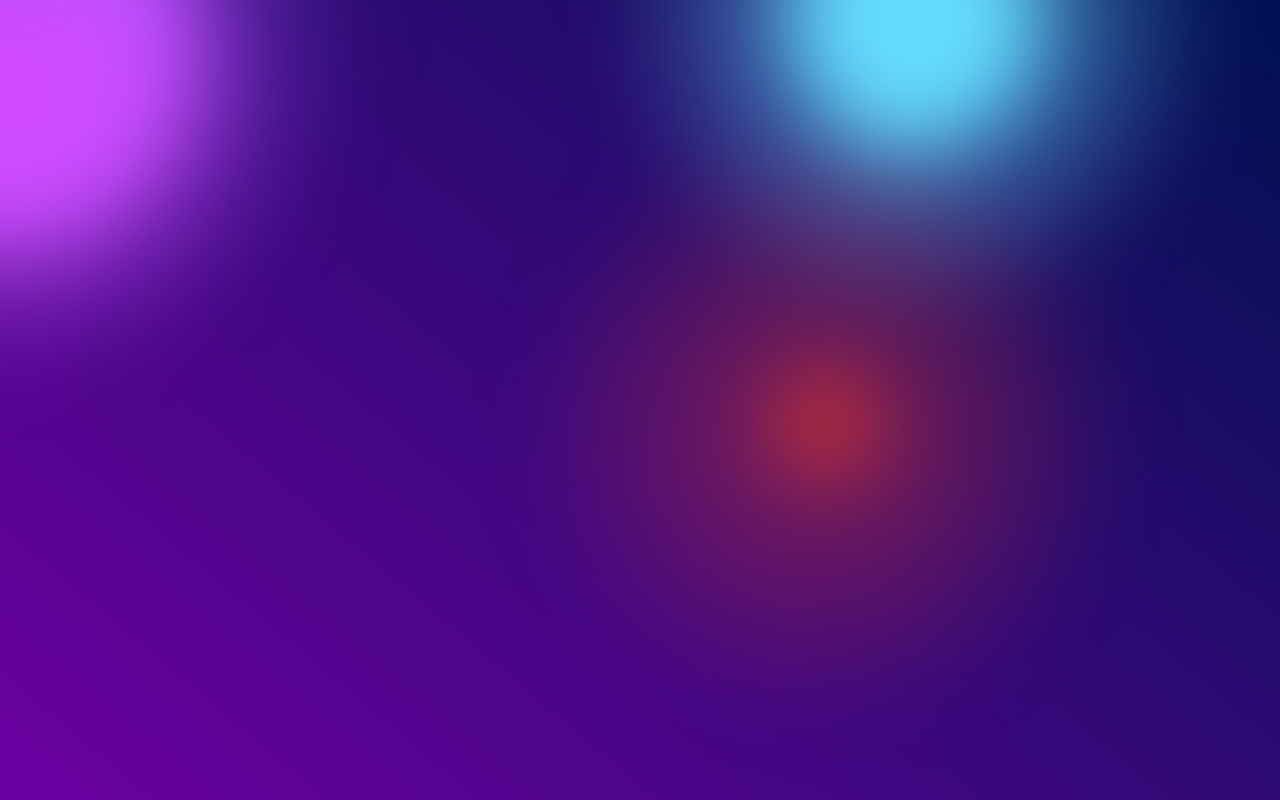
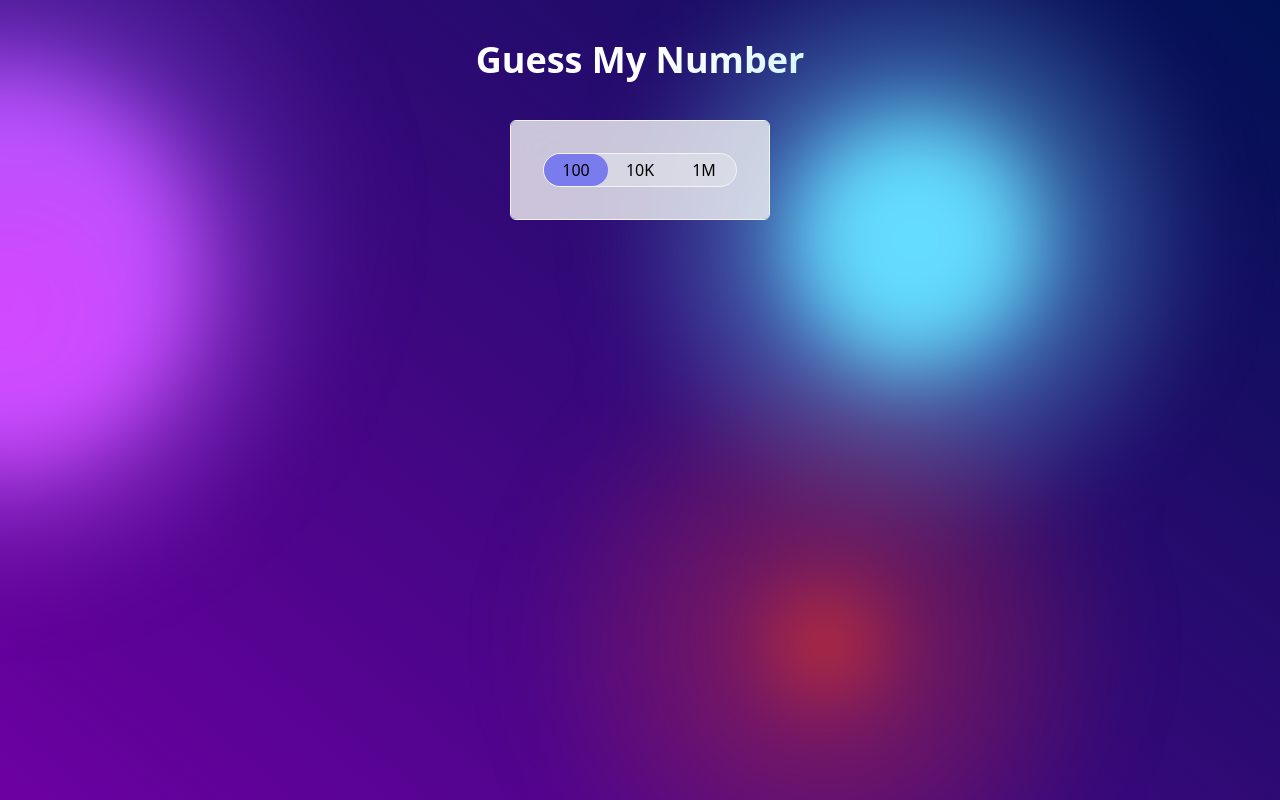
Before and after one commit to BriiceR/GuessMyNumber, a React (Vite) app: page / in a window 1280 px wide. Built offline with nearby package versions, Linux system fonts and the light colour scheme.

Commit message:
creat toggle

```diff
--- a/src/App.tsx
+++ b/src/App.tsx
@@ -1,10 +1,20 @@
 import BackgroundGradientAnimation from "./components/ui/background-gradient-animation";
+import Toggle from "./components/action/toggle";
 
 function App() {
+
+
   return (
     <div className="App">
-      <BackgroundGradientAnimation />
-      {/* Autres composants et contenu */}
+      <BackgroundGradientAnimation>
+        <h1 className="text-4xl font-bold text-center text-white mt-10">Guess My Number</h1>
+        <div className="flex justify-center items-center mt-10 ">
+          <div className="bg-gray-100 rounded-md bg-clip-padding backdrop-filter backdrop-blur-xl bg-opacity-80 border border-gray-100 z-10 flex justify-between p-8 text-white gap-8 relative">
+
+            <Toggle />
+          </div>
+        </div>
+      </BackgroundGradientAnimation>
     </div>
   );
 }
--- /dev/null
+++ b/src/components/action/toggle.tsx
@@ -0,0 +1,51 @@
+import { useState } from "react";
+
+function Toggle() {
+    const [difficulty, setDifficulty] = useState("easy");
+
+    const handleDifficultyChange = (newDifficulty: string) => {
+        setDifficulty(newDifficulty);
+    };
+
+    const getLeftPosition = () => {
+        switch (difficulty) {
+            case "easy":
+                return "0%";
+            case "medium":
+                return "33.33%";
+            case "hard":
+                return "66.66%";
+            default:
+                return "0%";
+        }
+    };
+
+    return (
+        <div className="flex justify-center relative bg-gray-200/50 rounded-full text-black border border-gray-100">
+            <p
+                onClick={() => handleDifficultyChange("easy")}
+                className={`z-10 px-4 py-1 cursor-pointer w-16 text-center`}
+            >
+                100
+            </p>
+            <p
+                onClick={() => handleDifficultyChange("medium")}
+                className={`z-10 px-4 py-1 cursor-pointer w-16 text-center`}
+            >
+                10K
+            </p>
+            <p
+                onClick={() => handleDifficultyChange("hard")}
+                className={`z-10 px-4 py-1 cursor-pointer w-16 text-center`}
+            >
+                1M
+            </p>
+            <div
+                style={{ left: getLeftPosition() }}
+                className={`bg-indigo-500/80 rounded-full w-16 h-8 absolute z-0 transition-all duration-200`}
+            ></div>
+        </div>
+    );
+}
+
+export default Toggle;
```
Also changed, not shown: src/components/action/button.tsx (added).
